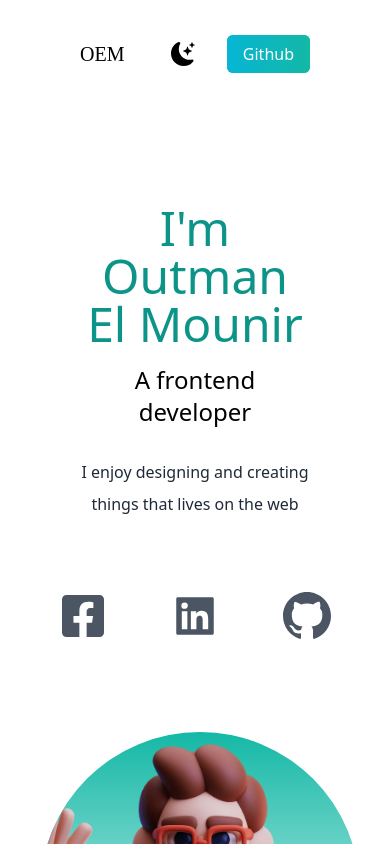
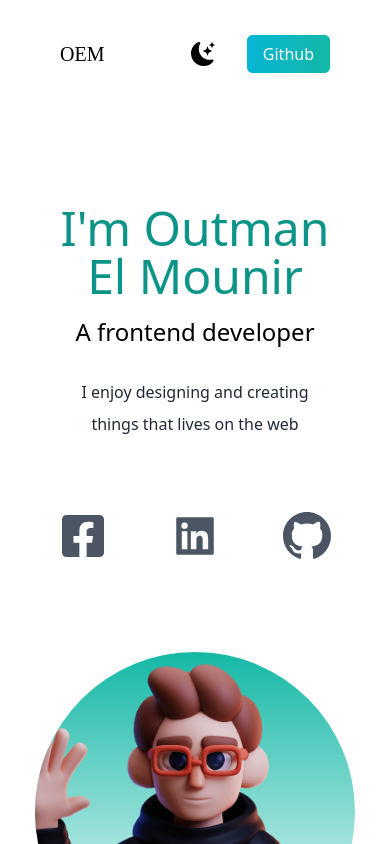
Before and after one commit to outman1998/reactPortfolio, a Next.js app: page / in a window 390 px wide. Shown: the top 844 px of the page. Built offline with nearby package versions, Linux system fonts and the light colour scheme.

Commit message:
deployment

```diff
--- a/pages/index.js
+++ b/pages/index.js
@@ -47,7 +47,7 @@ export default function Home() {
   return (
 
     <div className={darkMode ? "dark" : ""} >
-      <main className=' bg-white text-black px-10 md:px-20 lg:px-40 dark:bg-gray-900'>
+      <main className=' bg-white text-black px-5 md:px-20 lg:px-40 dark:bg-gray-900'>
 
         <section className='min-h-screen'>
 
```
Also changed, not shown: 1 other file (tests, documents, lock files or other folders).
